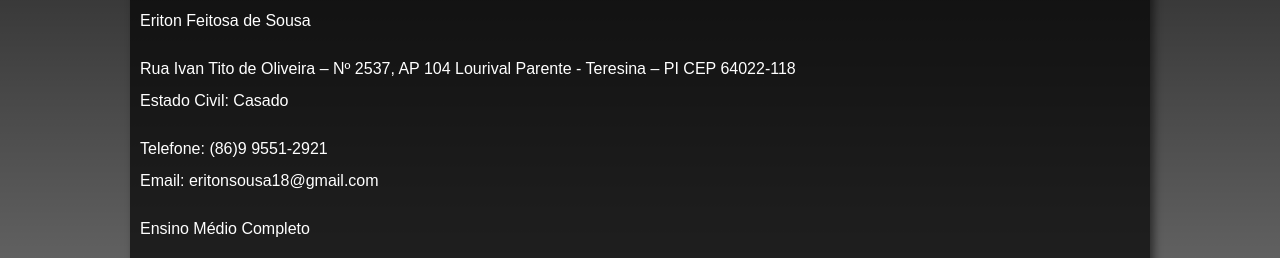
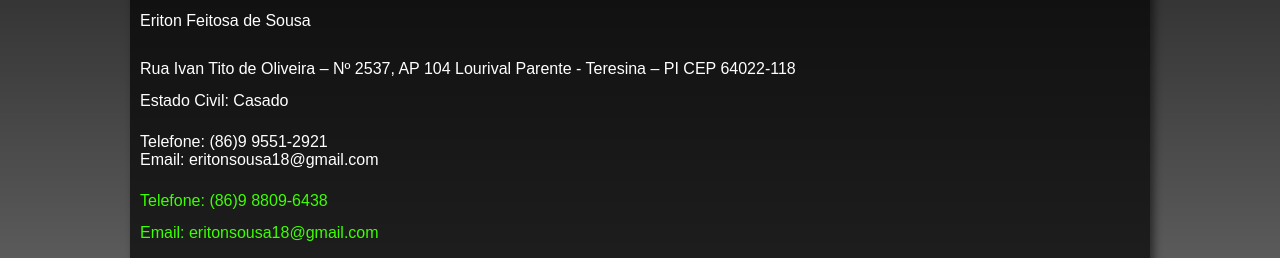
Before and after one commit to eritonsousa/teste, a plain HTML site: page biografia.html in a window 1280 px wide. Shown: the part 646-904 px from the top of the page. Drawn offline with Linux system fonts and the light colour scheme; a web font is replaced by a local one.

Commit message:
telefone e cor

```diff
--- a/biografia.html
+++ b/biografia.html
@@ -44,8 +44,9 @@
                         CEP 64022-118<br> Estado Civil: Casado
                 </p>
 
-                <p>
                     Telefone: (86)9 9551-2921 <br> Email: eritonsousa18@gmail.com
+                <p id="telefone">
+                    Telefone: (86)9 8809-6438 <br> Email: eritonsousa18@gmail.com
                 </p>
 
                 <p>
--- a/style.css
+++ b/style.css
@@ -156,3 +156,7 @@ footer > p {
 #biografia p {
     line-height: 2em;
 }
+
+p#telefone {
+    color: rgb(60, 255, 0);
+}
```
